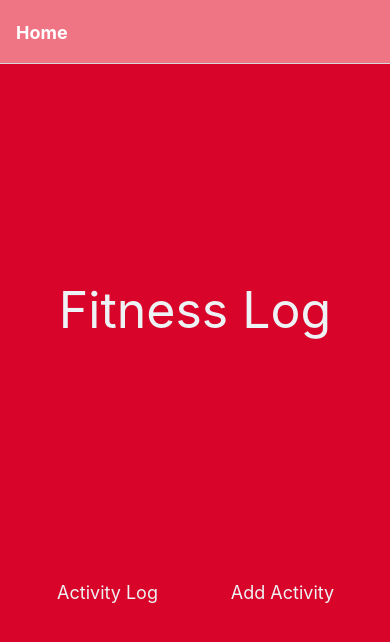
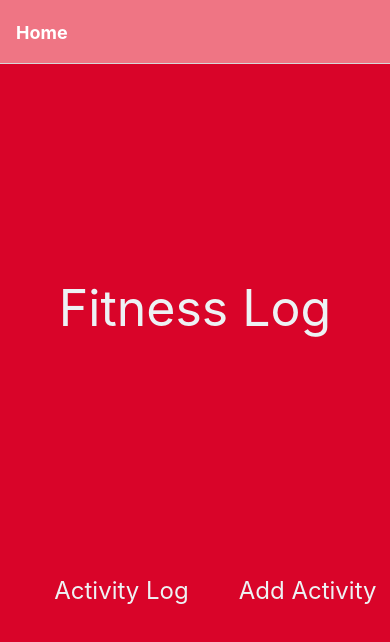
Before and after one commit to yamodah/Fitness_Log, a React Native app: screen /Home in a window 390 px wide. Shown: the top 642 px of the page. Built offline with nearby package versions, Linux system fonts and the light colour scheme.

Commit message:
changed fontsize for buttons

```diff
--- a/src/components/GeneralInfo.js
+++ b/src/components/GeneralInfo.js
@@ -1,5 +1,5 @@
 import React from 'react'
-import { StyleSheet, Text, View } from 'react-native'
+import { StyleSheet, Text, View,TouchableOpacity } from 'react-native'
 
 const GeneralInfo = () => {
     return (
--- a/src/components/Home.js
+++ b/src/components/Home.js
@@ -50,13 +50,13 @@ const styles = StyleSheet.create({
       borderRadius: 10,
       padding: 10,
       margin:15,
-      width:145,
+    //   width:145,
 
     },
     buttonText: {
       color: "#edf2f4",
       textAlign:"center",
-      fontSize:18
+      fontSize:24
     },
     buttonContainer:{
      flexDirection:"row",
```
